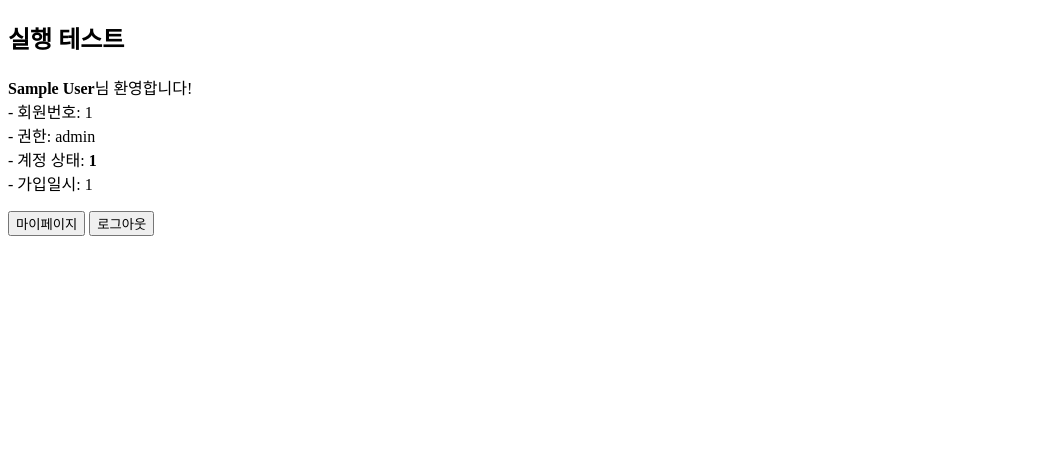
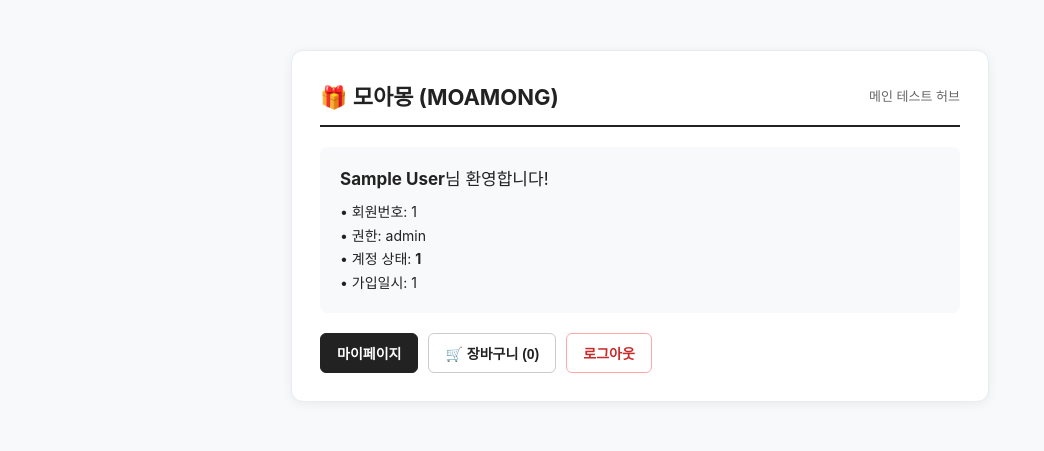
Before and after one commit to midline15/moamong, a Java web app: page / in a window 1280 px wide. Shown: the top 451 px of the page, without its empty margins (0-1044 px from the left). Run offline with Spring Boot 4, a stand-in JSP engine, Linux system fonts and the light colour scheme; the visitor is signed in with stand-in values (Sample User, id 1); data that the repository does not hold is empty; some of the project's set-up classes (security, data sources, template engines, error pages and the like) are left out, and stand-ins take their place.

Commit message:
feat: 카트 기능 구현중 (2026.11.20 KDJ)

```diff
--- a/moamong/src/main/webapp/WEB-INF/default.jsp
+++ b/moamong/src/main/webapp/WEB-INF/default.jsp
@@ -9,44 +9,152 @@ pageEncoding="UTF-8"%>
         <script src="https://code.jquery.com/jquery-3.7.1.js" integrity="sha256-eKhayi8LEQwp4NKxN+CfCh+3qOVUtJn3QNZ0TciWLP4=" crossorigin="anonymous"></script>
         <script src="https://unpkg.com/vue@3/dist/vue.global.js"></script>
         <script src="/js/page-change.js"></script>
+
         <style>
-            table, tr, td, th{
-                border : 1px solid black;
-                border-collapse: collapse;
-                padding : 5px 10px;
-                text-align: center;
+            body {
+                font-family: 'Pretendard', -apple-system, BlinkMacSystemFont, sans-serif;
+                background-color: #f8f9fa;
+                margin: 0;
+                padding: 30px 16px;
+                color: #222;
             }
-            th{
-                background-color: beige;
+            .container {
+                max-width: 640px;
+                margin: 20px auto;
+                padding: 28px;
+                background: #fff;
+                border: 1px solid #e9ecef;
+                border-radius: 12px;
+                box-shadow: 0 2px 12px rgba(0, 0, 0, 0.06);
             }
-            tr:nth-child(even){
-                background-color: azure;
+            .top-nav {
+                display: flex;
+                justify-content: space-between;
+                align-items: center;
+                border-bottom: 2px solid #222;
+                padding-bottom: 14px;
+                margin-bottom: 20px;
+            }
+            .top-nav h2 {
+                margin: 0;
+                font-size: 22px;
+            }
+            .info-box {
+                background: #f8f9fa;
+                padding: 18px 20px;
+                border-radius: 8px;
+                margin-bottom: 20px;
+                line-height: 1.7;
+                font-size: 14px;
+            }
+            .btn-group {
+                display: flex;
+                gap: 10px;
+                flex-wrap: wrap;
+            }
+            .btn {
+                padding: 9px 16px;
+                cursor: pointer;
+                border-radius: 6px;
+                border: 1px solid #ccc;
+                background: #fff;
+                font-size: 14px;
+                font-weight: 600;
+                color: #222;
+            }
+            .btn:hover {
+                background: #f1f3f5;
+            }
+            .btn-primary {
+                background: #222;
+                color: #fff;
+                border-color: #222;
+            }
+            .btn-primary:hover {
+                background: #444;
+            }
+            .btn-danger {
+                border-color: #ffa8a8;
+                color: #c92a2a;
             }
         </style>
     </head>
     <body>
-        <h2>실행 테스트</h2>
+        <div id="app" class="container">
+            <div class="top-nav">
+                <h2>🎁 모아몽 (MOAMONG)</h2>
+                <span style="font-size: 13px; color: #666;">메인 테스트 허브</span>
+            </div>
 
             <% if (session.getAttribute("sessionId") != null) {
                 String createdAtStr = String.valueOf(session.getAttribute("sessionCreatedAt")).replace("T", " ");
             %>
-        <p>
-            <strong><%= session.getAttribute("sessionName") %></strong>님 환영합니다!<br>
-            - 회원번호: <%= session.getAttribute("sessionId") %><br>
-            - 권한: <%= session.getAttribute("sessionRole") %><br>
-            - 계정 상태: <strong><%= session.getAttribute("sessionStatus") %></strong><br>
-            - 가입일시: <%= createdAtStr %>
-        </p>
-        <button onclick="location.href='/member/mypage.do'">마이페이지</button>
-        <button onclick="fnLogout()">로그아웃</button>
+            <div class="info-box">
+                <div style="font-size: 17px; margin-bottom: 6px;">
+                    <strong><%= session.getAttribute("sessionName") %></strong>님 환영합니다!
+                </div>
+                <div>• 회원번호: <%= session.getAttribute("sessionId") %></div>
+                <div>• 권한: <%= session.getAttribute("sessionRole") %></div>
+                <div>• 계정 상태: <strong><%= session.getAttribute("sessionStatus") %></strong></div>
+                <div>• 가입일시: <%= createdAtStr %></div>
+            </div>
+
+            <div class="btn-group">
+                <button class="btn btn-primary" @click="fnGoMypage">마이페이지</button>
+                <button class="btn" @click="fnGoCart">🛒 장바구니 ({{ cartCount }})</button>
+                <button class="btn btn-danger" @click="fnLogout">로그아웃</button>
+            </div>
             <% } else { %>
-        <p>현재 비로그인 상태입니다.</p>
-        <button onclick="location.href='/member/login.do'">로그인</button>
-        <button onclick="location.href='/member/join.do'">회원가입</button>
+            <div class="info-box" style="text-align: center; padding: 32px 16px; color: #555;">
+                현재 비로그인 상태입니다.<br>
+                로그인 후 마이페이지 및 장바구니 기능을 이용하실 수 있습니다.
+            </div>
+
+            <div class="btn-group" style="justify-content: center;">
+                <button class="btn btn-primary" @click="fnGoLogin">로그인</button>
+                <button class="btn" @click="fnGoJoin">회원가입</button>
+            </div>
             <% } %>
+        </div>
+    </body>
+</html>
 
 <script>
-            function fnLogout() {
+    const app = Vue.createApp({
+        data() {
+            return {
+                isLoggedIn: <%= session.getAttribute("sessionId") != null %>,
+                cartCount: 0
+            };
+        },
+        methods: {
+            fnGetCartCount() {
+                if (!this.isLoggedIn) return;
+                let self = this;
+                $.ajax({
+                    url: "/cart/list.dox",
+                    type: "POST",
+                    dataType: "json",
+                    success: function (data) {
+                        if (data.result === "success" && data.list) {
+                            self.cartCount = data.list.length;
+                        }
+                    }
+                });
+            },
+            fnGoMypage() {
+                location.href = "/member/mypage.do";
+            },
+            fnGoCart() {
+                location.href = "/cart/list.do";
+            },
+            fnGoLogin() {
+                location.href = "/member/login.do";
+            },
+            fnGoJoin() {
+                location.href = "/member/join.do";
+            },
+            fnLogout() {
                 $.ajax({
                     url: "/member/logout.dox",
                     type: "POST",
@@ -57,6 +165,11 @@ pageEncoding="UTF-8"%>
                     }
                 });
             }
+        },
+        mounted() {
+            this.fnGetCartCount();
+        }
+    });
+
+    app.mount('#app');
 </script>
-    </body>
-</html>
```
Also changed, not shown: moamong/src/main/webapp/WEB-INF/cart/cart.jsp (+13 -1 lines), moamong/src/main/webapp/WEB-INF/member/mypage.jsp (+21 -3 lines). Lines whose indentation alone changed are shown as unchanged.
